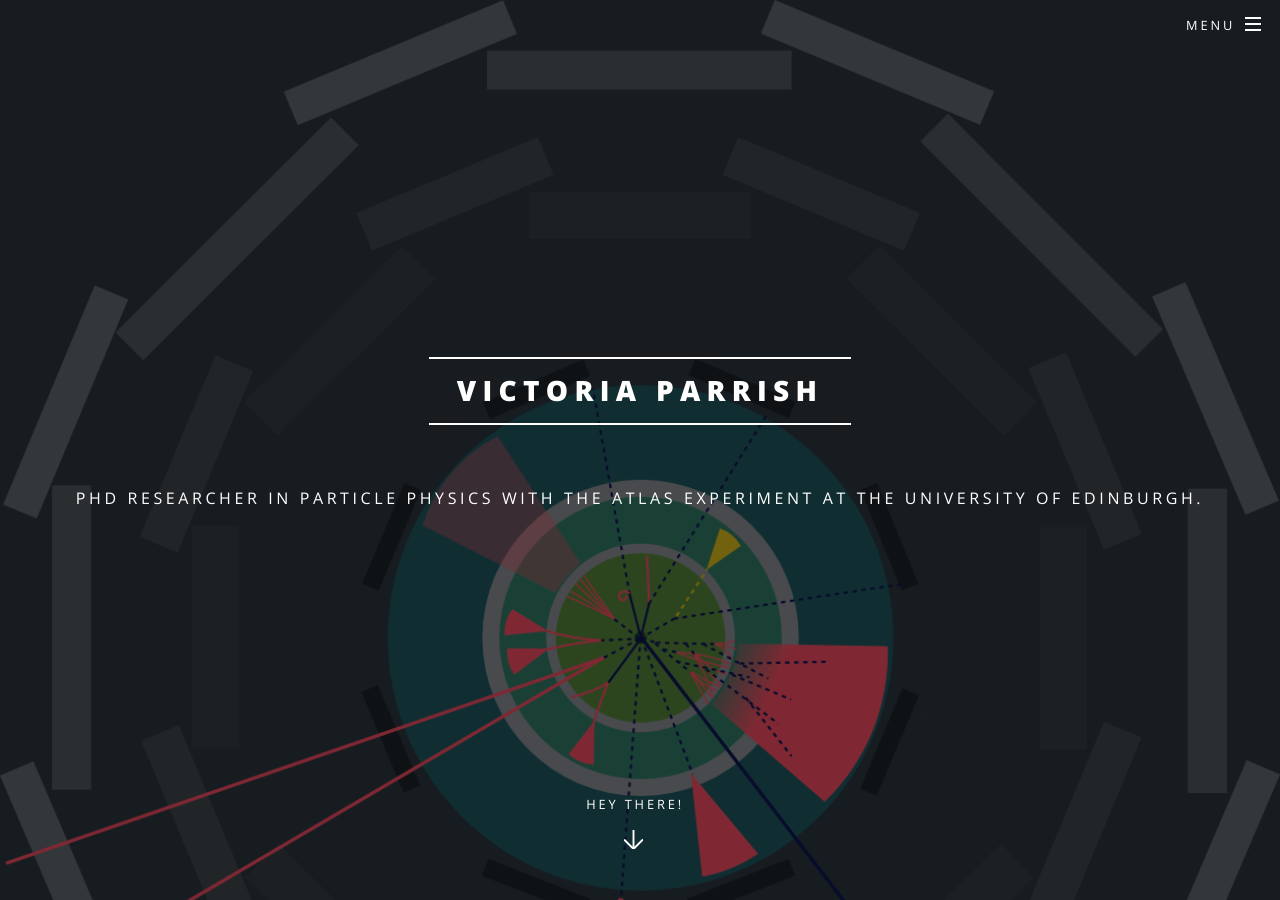
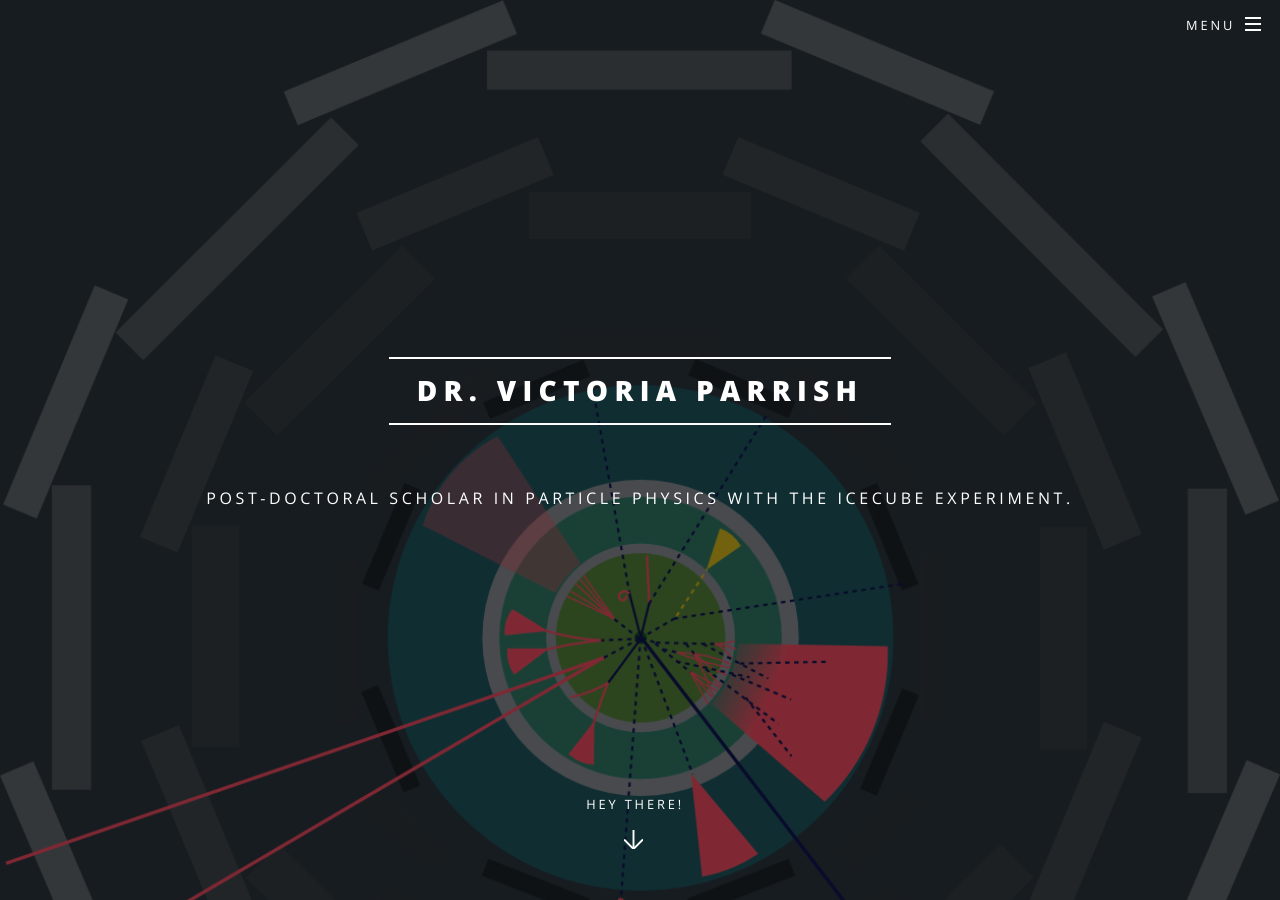
Before and after one commit to victoria-parrish/victoria-parrish.github.io, a Jekyll site: the page built from index.html, in a window 1280 px wide and 900 px high. Built offline with Jekyll 4.4.1, drawn with Linux system fonts in a browser that asks for light colours; some of the changed text lies outside the part shown.

Commit message:
postdoc changes

```diff
--- a/_config.yml
+++ b/_config.yml
@@ -2,10 +2,9 @@
 #
 
 # Site settings
-title: Victoria Parrish
+title: Dr. Victoria Parrish
 description: |
-  PhD researcher in Particle Physics with the ATLAS experiment
-  at the University of Edinburgh.
+  Post-doctoral scholar in Particle Physics with the IceCube Experiment.
 owner: Victoria Parrish # or company name
 first_published: 2021 # if migrating another site, the year of your first publish
 email: victoria.alexis.parrish@cern.ch
--- a/index.html
+++ b/index.html
@@ -14,7 +14,7 @@
 					<section id="one" class="wrapper style1 special">
 						<div class="inner">
 							<header class="major">
-								<h2>I'm Dr. Victoria Parrish, welcome!</h2>
+								<h2>I'm Victoria, welcome!</h2>
 								<p>she/her<br />
 								look around, and let me know<br />
 								if you want to get in touch.</p>
```
